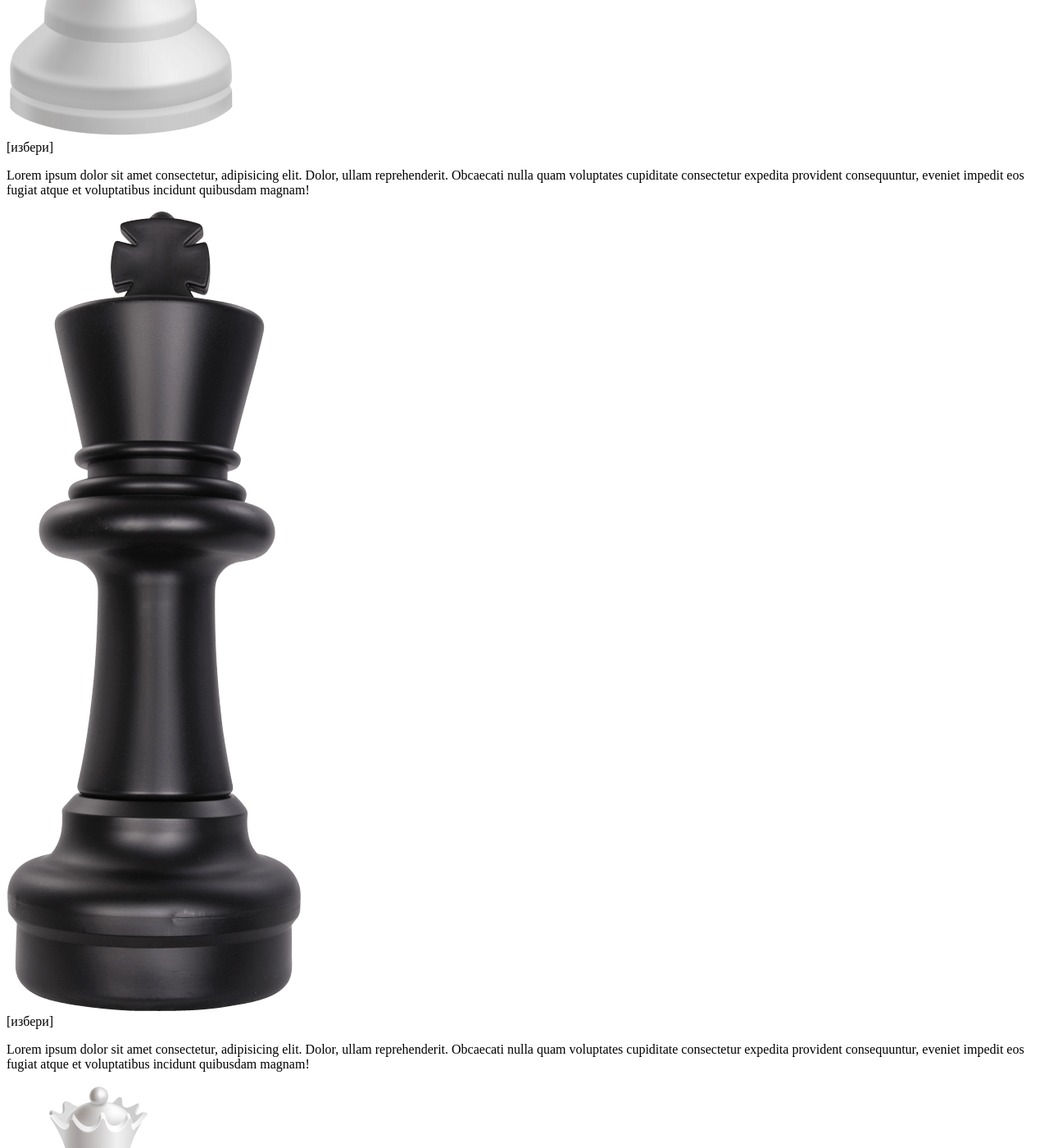
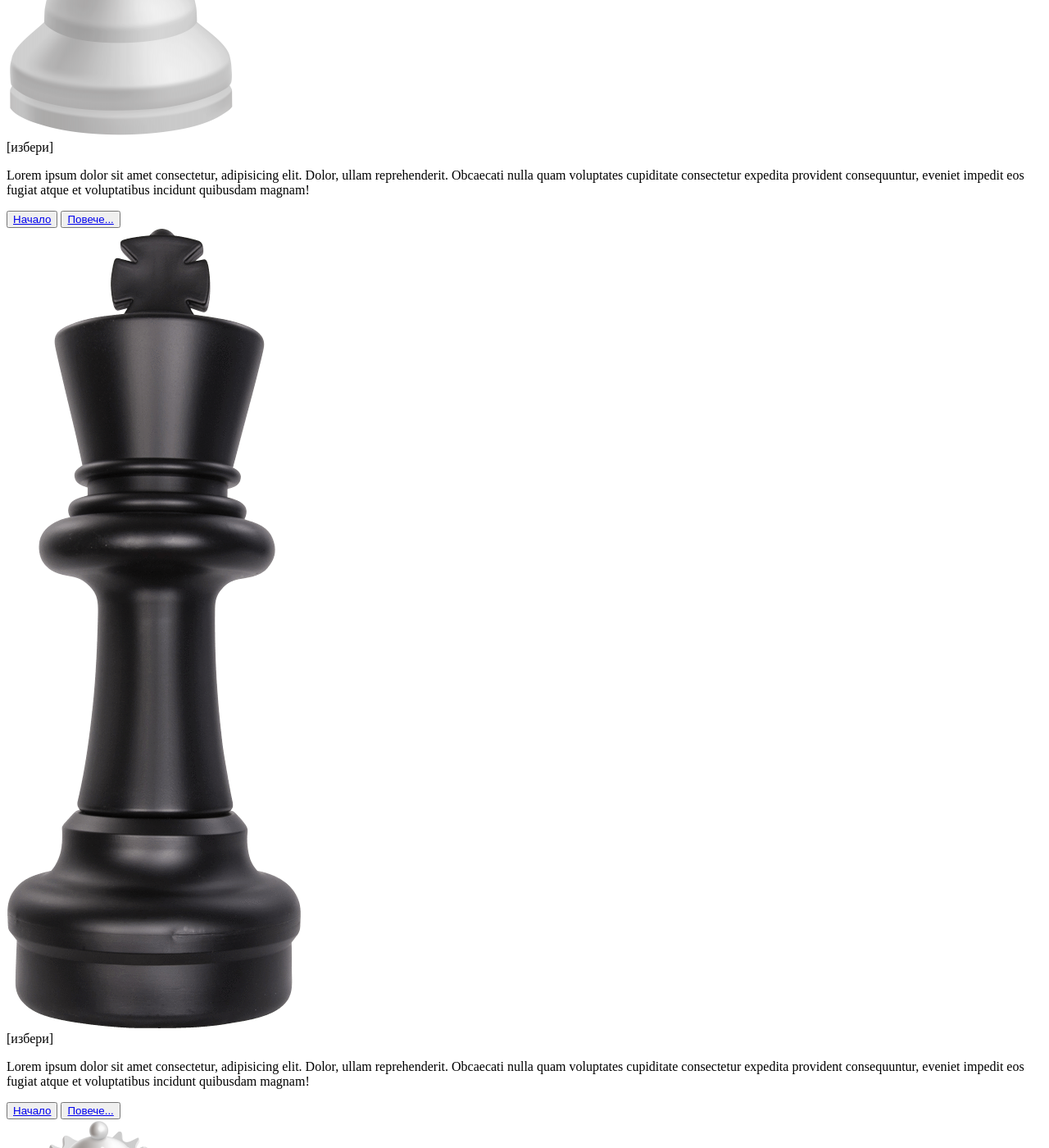
Before and after one commit to GalyaVYankova/Chess, a Jekyll site: the page built from lessons.html, in a window 1280 px wide and 1400 px high, scrolled down 5188 px. Shown: the whole window at 82% size. Built offline with Jekyll 4.4.1, drawn with Linux system fonts in a browser that asks for light colours; nearby versions of some CDN libraries; some of the changed text lies outside the part shown.

Commit message:
new change

```diff
--- a/docs/feed.xml
+++ b/docs/feed.xml
@@ -1,4 +1,4 @@
-<?xml version="1.0" encoding="utf-8"?><feed xmlns="http://www.w3.org/2005/Atom" ><generator uri="https://jekyllrb.com/" version="3.8.6">Jekyll</generator><link href="/Chess/feed.xml" rel="self" type="application/atom+xml" /><link href="/Chess/" rel="alternate" type="text/html" /><updated>2019-07-24T18:39:17+03:00</updated><id>/Chess/feed.xml</id><title type="html">Chess</title><subtitle></subtitle><entry><title type="html">Welcome to Jekyll!</title><link href="/Chess/jekyll/update/2019/07/22/welcome-to-jekyll.html" rel="alternate" type="text/html" title="Welcome to Jekyll!" /><published>2019-07-22T17:36:05+03:00</published><updated>2019-07-22T17:36:05+03:00</updated><id>/Chess/jekyll/update/2019/07/22/welcome-to-jekyll</id><content type="html" xml:base="/Chess/jekyll/update/2019/07/22/welcome-to-jekyll.html">&lt;p&gt;You’ll find this post in your &lt;code class=&quot;highlighter-rouge&quot;&gt;_posts&lt;/code&gt; directory. Go ahead and edit it and re-build the site to see your changes. You can rebuild the site in many different ways, but the most common way is to run &lt;code class=&quot;highlighter-rouge&quot;&gt;jekyll serve&lt;/code&gt;, which launches a web server and auto-regenerates your site when a file is updated.&lt;/p&gt;
+<?xml version="1.0" encoding="utf-8"?><feed xmlns="http://www.w3.org/2005/Atom" ><generator uri="https://jekyllrb.com/" version="3.8.6">Jekyll</generator><link href="/Chess/feed.xml" rel="self" type="application/atom+xml" /><link href="/Chess/" rel="alternate" type="text/html" /><updated>2019-07-24T18:41:24+03:00</updated><id>/Chess/feed.xml</id><title type="html">Chess</title><subtitle></subtitle><entry><title type="html">Welcome to Jekyll!</title><link href="/Chess/jekyll/update/2019/07/22/welcome-to-jekyll.html" rel="alternate" type="text/html" title="Welcome to Jekyll!" /><published>2019-07-22T17:36:05+03:00</published><updated>2019-07-22T17:36:05+03:00</updated><id>/Chess/jekyll/update/2019/07/22/welcome-to-jekyll</id><content type="html" xml:base="/Chess/jekyll/update/2019/07/22/welcome-to-jekyll.html">&lt;p&gt;You’ll find this post in your &lt;code class=&quot;highlighter-rouge&quot;&gt;_posts&lt;/code&gt; directory. Go ahead and edit it and re-build the site to see your changes. You can rebuild the site in many different ways, but the most common way is to run &lt;code class=&quot;highlighter-rouge&quot;&gt;jekyll serve&lt;/code&gt;, which launches a web server and auto-regenerates your site when a file is updated.&lt;/p&gt;
 
 &lt;p&gt;To add new posts, simply add a file in the &lt;code class=&quot;highlighter-rouge&quot;&gt;_posts&lt;/code&gt; directory that follows the convention &lt;code class=&quot;highlighter-rouge&quot;&gt;YYYY-MM-DD-name-of-post.ext&lt;/code&gt; and includes the necessary front matter. Take a look at the source for this post to get an idea about how it works.&lt;/p&gt;
 
--- a/lessons.html
+++ b/lessons.html
@@ -72,6 +72,10 @@ permalink: /lessons/
             <p>Lorem ipsum dolor sit amet consectetur, adipisicing elit. Dolor, ullam reprehenderit. Obcaecati nulla
                 quam voluptates cupiditate consectetur expedita provident consequuntur, eveniet impedit eos fugiat atque
                 et voluptatibus incidunt quibusdam magnam!</p>
+            <div class="additional-buttons">
+                <button><a href="{{site.baseurl}}/lessons/">Начало</a></button>
+                <button><a href="{{site.baseurl}}/blog/">Повече...</a></button>
+            </div>
         </article>
 
         <article>
@@ -80,6 +84,10 @@ permalink: /lessons/
             <p>Lorem ipsum dolor sit amet consectetur, adipisicing elit. Dolor, ullam reprehenderit. Obcaecati nulla
                 quam voluptates cupiditate consectetur expedita provident consequuntur, eveniet impedit eos fugiat atque
                 et voluptatibus incidunt quibusdam magnam!</p>
+            <div class="additional-buttons">
+                <button><a href="{{site.baseurl}}/lessons/">Начало</a></button>
+                <button><a href="{{site.baseurl}}/blog/">Повече...</a></button>
+            </div>
         </article>
         <article>
             <img src="{{site.baseurl}}/images/Queen_White_Chess_Piece_PNG_Clip_Art-2757.png" alt="" class="queen">
@@ -87,6 +95,10 @@ permalink: /lessons/
             <p>Lorem ipsum dolor sit amet consectetur, adipisicing elit. Dolor, ullam reprehenderit. Obcaecati nulla
                 quam voluptates cupiditate consectetur expedita provident consequuntur, eveniet impedit eos fugiat atque
                 et voluptatibus incidunt quibusdam magnam!</p>
+            <div class="additional-buttons">
+                <button><a href="{{site.baseurl}}/lessons/">Начало</a></button>
+                <button><a href="{{site.baseurl}}/blog/">Повече...</a></button>
+            </div>
         </article>
         <article>
             <img src="{{site.baseurl}}/images/Rook_Black_Chess_Piece_PNG_Clip_Art-2765.png" alt="" class="rook">
@@ -94,6 +106,10 @@ permalink: /lessons/
             <p>Lorem ipsum dolor sit amet consectetur, adipisicing elit. Dolor, ullam reprehenderit. Obcaecati nulla
                 quam voluptates cupiditate consectetur expedita provident consequuntur, eveniet impedit eos fugiat atque
                 et voluptatibus incidunt quibusdam magnam!</p>
+            <div class="additional-buttons">
+                <button><a href="{{site.baseurl}}/lessons/">Начало</a></button>
+                <button><a href="{{site.baseurl}}/blog/">Повече...</a></button>
+            </div>
         </article>
         <article>
             <img src="{{site.baseurl}}/images/Bishop_White_Chess_Piece_PNG_Clip_Art-2752.png" alt="" class="bishop">
@@ -101,6 +117,10 @@ permalink: /lessons/
             <p>Lorem ipsum dolor sit amet consectetur, adipisicing elit. Dolor, ullam reprehenderit. Obcaecati nulla
                 quam voluptates cupiditate consectetur expedita provident consequuntur, eveniet impedit eos fugiat atque
                 et voluptatibus incidunt quibusdam magnam!</p>
+            <div class="additional-buttons">
+                <button><a href="{{site.baseurl}}/lessons/">Начало</a></button>
+                <button><a href="{{site.baseurl}}/blog/">Повече...</a></button>
+            </div>
         </article>
     </div>
 </main>
```
Also changed, not shown: docs/lessons/index.html (+20 -0 lines).
